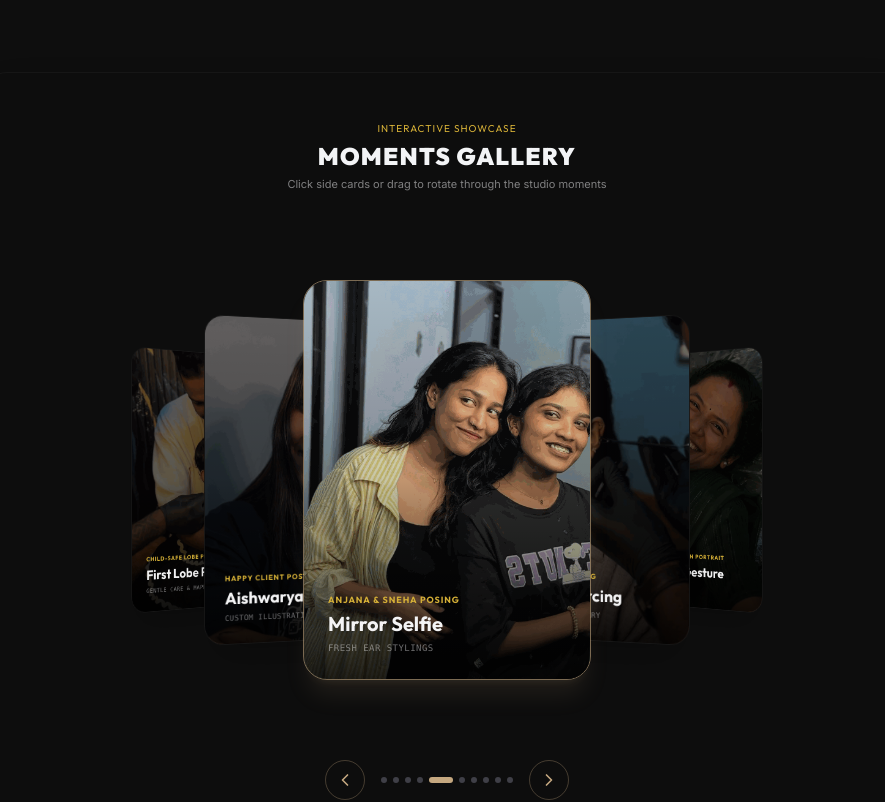
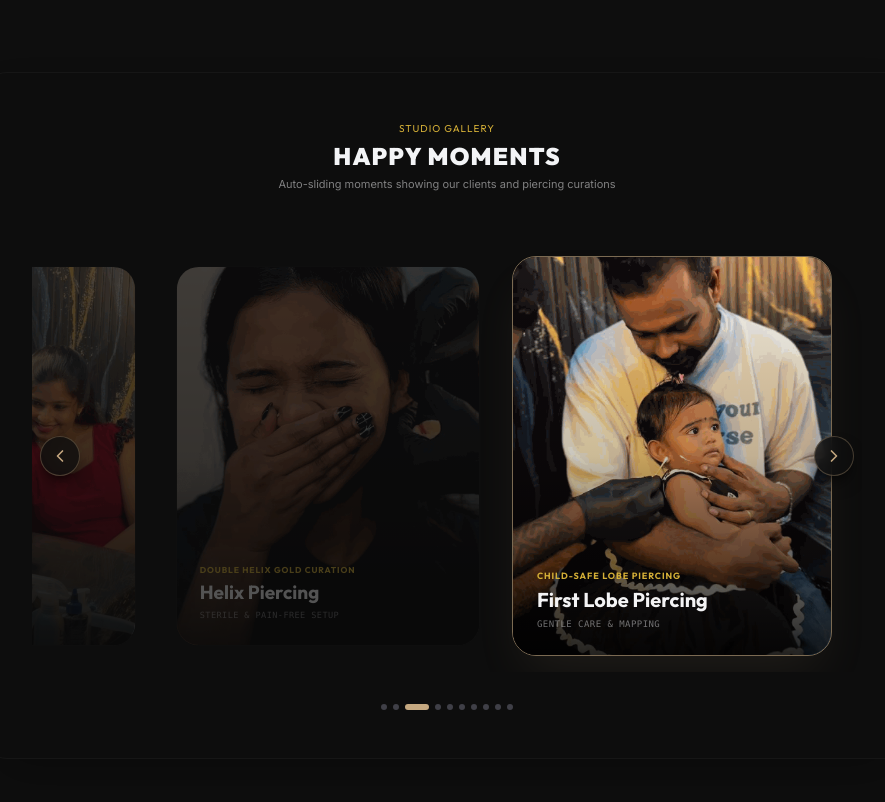
Before and after one commit to thenameisanzu/Skull-Sword, a Next.js app: page / in a window 1280 px wide. Shown: the part 3600-4402 px from the top of the page, without its empty margins (193-1078 px from the left). Built offline with nearby package versions, Linux system fonts and the light colour scheme.

Commit message:
feat: implement flat auto-sliding happy moments gallery with center viewport translation

```diff
--- a/components/CircularMomentsGallery.jsx
+++ b/components/CircularMomentsGallery.jsx
@@ -1,6 +1,6 @@
 "use client";
 
-import React, { useState } from "react";
+import React, { useState, useEffect } from "react";
 import { ChevronLeft, ChevronRight } from "lucide-react";
 import Reveal from "./Reveal";
 
@@ -68,7 +68,18 @@ const moments = [
 ];
 
 export default function CircularMomentsGallery() {
-  const [activeIndex, setActiveIndex] = useState(4); // Start near the center of 10 cards
+  const [activeIndex, setActiveIndex] = useState(0);
+  const [isMobile, setIsMobile] = useState(false);
+  const [isPaused, setIsPaused] = useState(false);
+
+  useEffect(() => {
+    const handleResize = () => {
+      setIsMobile(window.innerWidth < 640);
+    };
+    handleResize();
+    window.addEventListener("resize", handleResize);
+    return () => window.removeEventListener("resize", handleResize);
+  }, []);
 
   const handlePrev = () => {
     setActiveIndex((prev) => (prev === 0 ? moments.length - 1 : prev - 1));
@@ -77,6 +88,19 @@ export default function CircularMomentsGallery() {
   const handleNext = () => {
     setActiveIndex((prev) => (prev === moments.length - 1 ? 0 : prev + 1));
   };
+
+  useEffect(() => {
+    if (isPaused) return;
+    const timer = setInterval(() => {
+      handleNext();
+    }, 3000);
+    return () => clearInterval(timer);
+  }, [isPaused]);
+
+  const cardWidth = isMobile ? 288 : 320;
+  const gap = isMobile ? 16 : 24;
+  const centerOffset = isMobile ? 144 : 160;
+  const translateVal = `calc(50vw - ${centerOffset}px - ${activeIndex * (cardWidth + gap)}px)`;
 
   return (
     <div className="relative w-full bg-charcoal-medium/55 border border-charcoal-light rounded-3xl p-8 sm:p-12 overflow-hidden shadow-2xl">
@@ -87,30 +111,32 @@ export default function CircularMomentsGallery() {
         {/* Gallery Title Indicator */}
         <div className="text-center mb-8 sm:mb-12">
           <span className="text-[10px] font-brand uppercase tracking-widest text-gold-accent block mb-1">
-            Interactive Showcase
+            Studio Gallery
           </span>
           <h3 className="font-serif text-2xl uppercase tracking-wider font-black text-foreground">
-            Moments Gallery
+            Happy Moments
           </h3>
           <p className="text-[11px] text-foreground/50 mt-1">
-            Click side cards or drag to rotate through the studio moments
+            Auto-sliding moments showing our clients and piercing curations
           </p>
         </div>
 
-        {/* 3D Curved Cylindrical Slider Space */}
-        <div className="relative w-full h-[400px] sm:h-[480px] flex items-center justify-center overflow-visible">
+        {/* Sliding Viewport Container */}
+        <div
+          className="relative w-full overflow-hidden py-4 cursor-grab active:cursor-grabbing"
+          onMouseEnter={() => setIsPaused(true)}
+          onMouseLeave={() => setIsPaused(false)}
+        >
+          {/* Slider Track */}
+          <div
+            className="flex transition-transform duration-700 ease-[cubic-bezier(0.25,1,0.5,1)]"
+            style={{
+              transform: `translate3d(${translateVal}, 0, 0)`,
+              gap: `${gap}px`,
+              width: `${moments.length * (cardWidth + gap)}px`,
+            }}
+          >
             {moments.map((moment, idx) => {
-            const offset = idx - activeIndex;
-            const absOffset = Math.abs(offset);
-
-            // Layout transformation parameters to create a circular cylindrical depth
-            const rotationY = offset * -22; // Cylindrical Y-rotation
-            const scale = 1 - absOffset * 0.12; // Farther cards are scaled down
-            const translateX = offset * 140; // Horizontal offset positioning
-            const translateZ = absOffset * -120; // Depth push back
-
-            // Dynamic card inline styling variables
-            const transformStyle = `perspective(1200px) translate3d(${translateX}px, 0, ${translateZ}px) rotateY(${rotationY}deg) scale(${scale})`;
               const isActive = idx === activeIndex;
 
               return (
@@ -118,15 +144,13 @@ export default function CircularMomentsGallery() {
                   key={idx}
                   onClick={() => setActiveIndex(idx)}
                   style={{
-                  transform: transformStyle,
-                  zIndex: 20 - absOffset,
-                  opacity: absOffset > 2 ? 0 : 1,
-                  transition: "transform 0.6s cubic-bezier(0.23, 1, 0.32, 1), opacity 0.6s, z-index 0.6s",
+                    width: `${cardWidth}px`,
+                    height: isMobile ? "340px" : "400px",
                   }}
-                className={`absolute w-64 sm:w-72 h-[340px] sm:h-[400px] rounded-3xl overflow-hidden border transition-colors duration-300 shadow-2xl cursor-pointer group select-none ${
+                  className={`relative rounded-3xl overflow-hidden border shrink-0 transition-all duration-700 select-none cursor-pointer group ${
                     isActive
-                    ? "border-gold-primary/60 shadow-gold-primary/10 shadow-xl"
-                    : "border-charcoal-light hover:border-gold-primary/30"
+                      ? "border-gold-primary/60 scale-100 opacity-100 shadow-2xl shadow-gold-primary/10"
+                      : "border-charcoal-light scale-95 opacity-30 hover:border-gold-primary/30 hover:opacity-50"
                   }`}
                 >
                   {/* Image */}
@@ -134,9 +158,8 @@ export default function CircularMomentsGallery() {
                   <img
                     src={moment.src}
                     alt={moment.title}
-                  className={`w-full h-full object-cover transition-transform duration-700 ${
-                    isActive ? "group-hover:scale-105" : "brightness-[0.45]"
-                  }`}
+                    className="w-full h-full object-cover transition-transform duration-700 group-hover:scale-105"
+                    loading="lazy"
                   />
 
                   {/* Dark Vignette Overlay */}
@@ -159,17 +182,36 @@ export default function CircularMomentsGallery() {
             })}
           </div>
 
-        {/* 3D Controls Arrows bar */}
-        <div className="flex items-center gap-4 mt-6 sm:mt-10 relative z-20">
+          {/* Absolute Chevron controls positioned over the track boundaries */}
+          <div className="absolute inset-y-0 left-2 z-20 flex items-center pointer-events-none">
             <button
-            onClick={handlePrev}
-            className="w-10 h-10 rounded-full border border-gold-primary/30 text-gold-primary hover:text-white hover:bg-gold-primary/20 flex items-center justify-center transition-all duration-300 active:scale-90"
+              onClick={(e) => {
+                e.stopPropagation();
+                handlePrev();
+              }}
+              className="w-10 h-10 rounded-full border border-gold-primary/30 text-gold-primary hover:text-white hover:bg-gold-primary/20 bg-charcoal-medium/80 backdrop-blur-sm flex items-center justify-center transition-all duration-300 active:scale-90 pointer-events-auto shadow-lg shadow-black/50"
               aria-label="Previous Moment"
             >
               <ChevronLeft className="h-5 w-5" />
             </button>
+          </div>
 
-          <div className="flex gap-1.5">
+          <div className="absolute inset-y-0 right-2 z-20 flex items-center pointer-events-none">
+            <button
+              onClick={(e) => {
+                e.stopPropagation();
+                handleNext();
+              }}
+              className="w-10 h-10 rounded-full border border-gold-primary/30 text-gold-primary hover:text-white hover:bg-gold-primary/20 bg-charcoal-medium/80 backdrop-blur-sm flex items-center justify-center transition-all duration-300 active:scale-90 pointer-events-auto shadow-lg shadow-black/50"
+              aria-label="Next Moment"
+            >
+              <ChevronRight className="h-5 w-5" />
+            </button>
+          </div>
+        </div>
+
+        {/* Timeline dots indicators below */}
+        <div className="flex gap-1.5 mt-8 relative z-20">
           {moments.map((_, idx) => (
             <button
               key={idx}
@@ -181,15 +223,6 @@ export default function CircularMomentsGallery() {
             />
           ))}
         </div>
-
-          <button
-            onClick={handleNext}
-            className="w-10 h-10 rounded-full border border-gold-primary/30 text-gold-primary hover:text-white hover:bg-gold-primary/20 flex items-center justify-center transition-all duration-300 active:scale-90"
-            aria-label="Next Moment"
-          >
-            <ChevronRight className="h-5 w-5" />
-          </button>
-        </div>
       </div>
     </div>
   );
```
Lines whose indentation alone changed are shown as unchanged.
